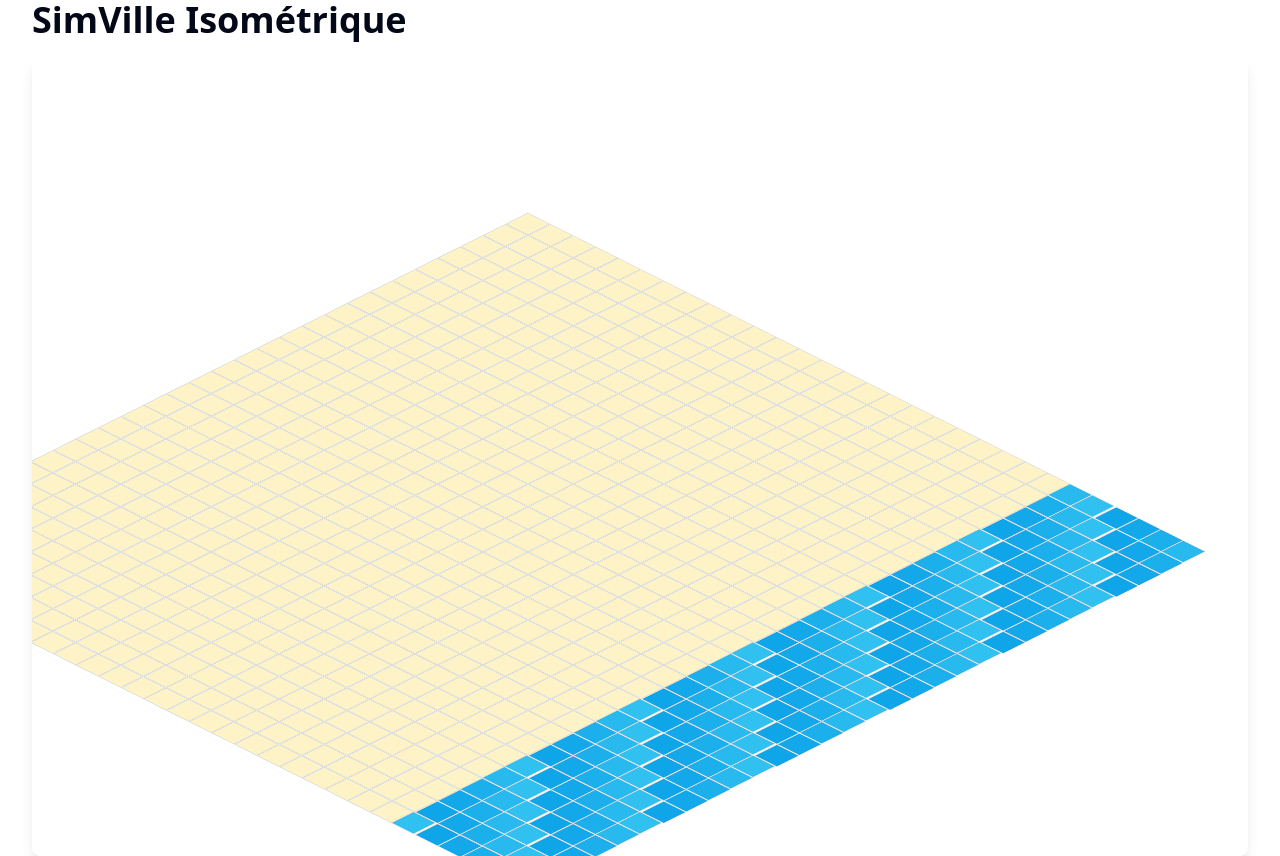
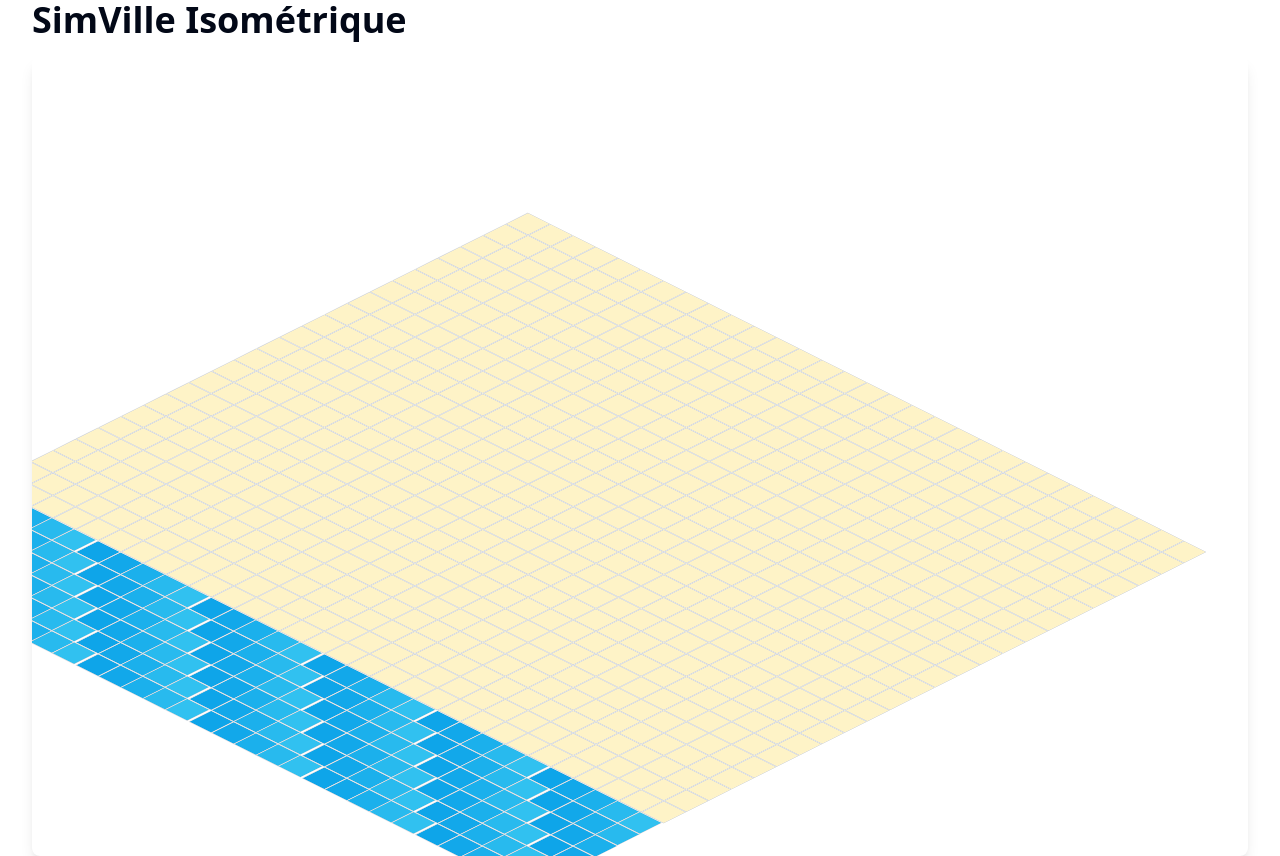
Before and after one commit to damienbalada/beach-simulator, a React (Vite) app: page / in a window 1280 px wide. Built offline with nearby package versions, Linux system fonts and the light colour scheme.

Commit message:
Flip sand placement
The sand placement in the isometric game has been modified.

```diff
--- a/src/components/IsometricGame.tsx
+++ b/src/components/IsometricGame.tsx
@@ -16,12 +16,12 @@ const WATER_PERCENTAGE = 0.2;
 const IsometricGame = () => {
   const [grid, setGrid] = useState<Cell[]>(() => {
     const cells: Cell[] = [];
-    const waterRows = Math.floor(GRID_SIZE * WATER_PERCENTAGE);
+    const waterColumns = Math.floor(GRID_SIZE * WATER_PERCENTAGE);
 
     for (let y = 0; y < GRID_SIZE; y++) {
       for (let x = 0; x < GRID_SIZE; x++) {
-        // Si on est dans les 20% inférieurs, c'est de l'eau
-        const isWater = y >= GRID_SIZE - waterRows;
+        // Si on est dans les 20% de gauche, c'est de l'eau
+        const isWater = x < waterColumns;
         cells.push({
           x,
           y,
```
